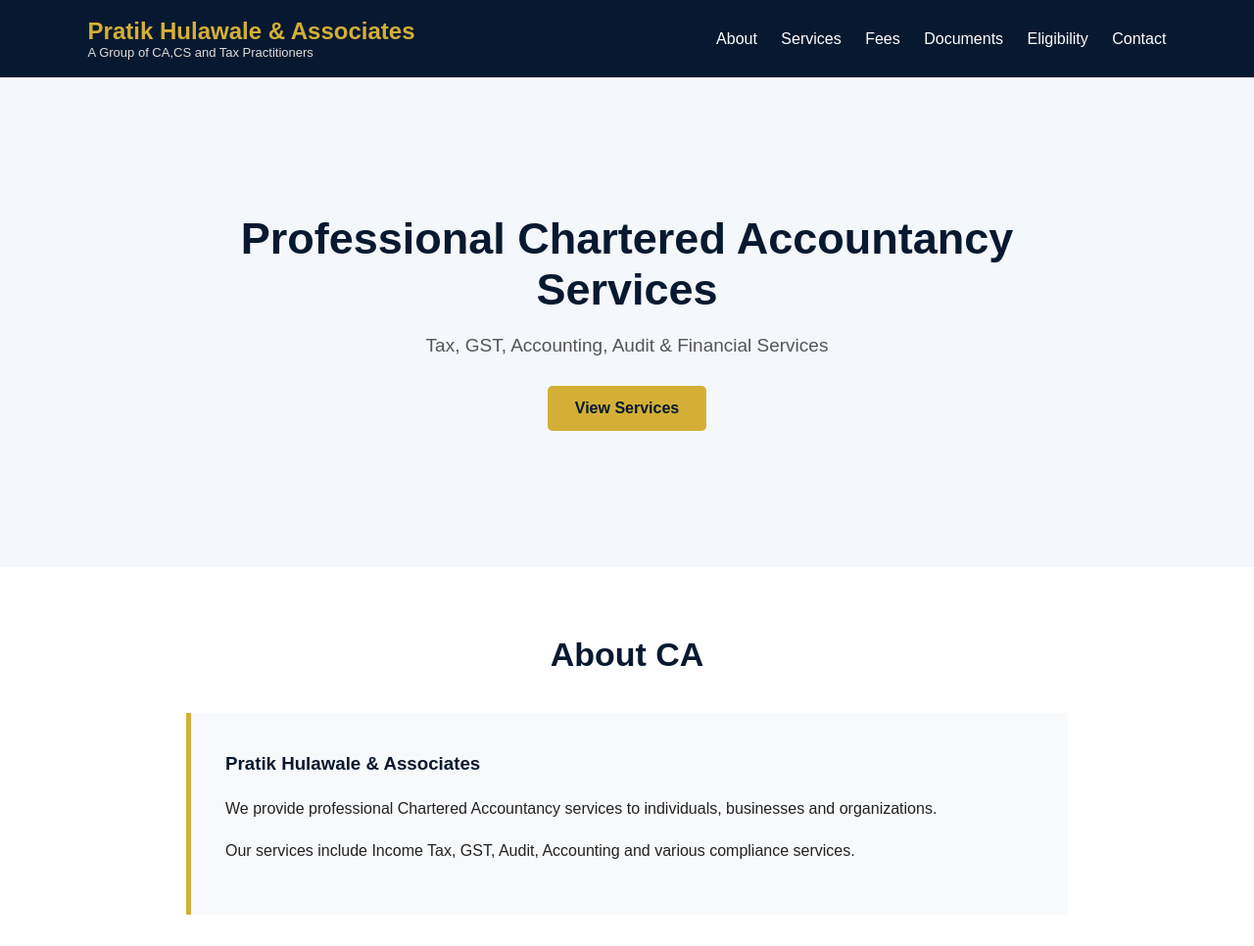
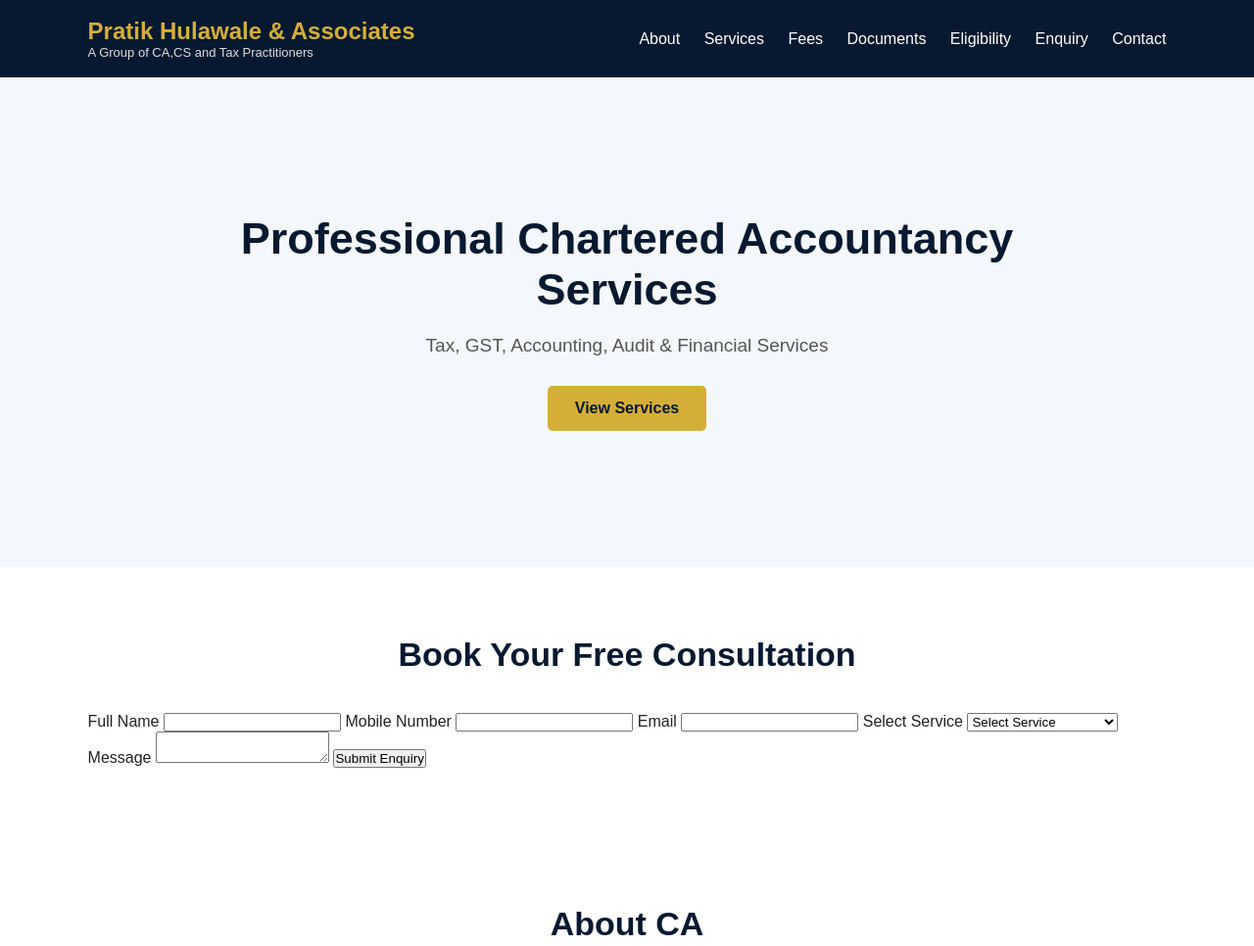
Before and after one commit to PratikHulawaleandAssociates/Pratik-Hulawale-and-Associates, a plain HTML site: page index.html in a window 1280 px wide. Shown: the top 966 px of the page at 98% size. Drawn offline with Linux system fonts and the light colour scheme.

Commit message:
Add customer enquiry section and update navigation
Updated the index.html file to include a customer enquiry section with a form for booking consultations. Adjusted the navigation links and ensured proper structure for the HTML document.

```diff
--- a/index.html
+++ b/index.html
@@ -26,9 +26,14 @@
             <a href="#fees">Fees</a>
             <a href="#documents">Documents</a>
             <a href="#eligibility">Eligibility</a>
+            <a href="#enquiry">Enquiry</a>
             <a href="#contact">Contact</a>
         </nav>
+
+
     </header>
+
+
 
 
     <!-- HOME -->
@@ -44,6 +49,51 @@
             View Services
         </a>
     </section>
+
+
+
+
+<!-- CUSTOMER ENQUIRY -->
+
+<section id="Book Your Free Consultation">
+
+    <h2>Book Your Free Consultation</h2>
+
+    <form action="https://formspree.io/f/xkjolozy"
+          method="POST">
+
+        <label>Full Name</label>
+        <input type="text" name="name" required>
+
+        <label>Mobile Number</label>
+        <input type="tel" name="phone"
+               pattern="[0-9]{10}"
+               maxlength="10" required>
+
+        <label>Email</label>
+        <input type="email" name="email">
+
+
+        <label>Select Service</label>
+        <select name="service" required>
+            <option value="">Select Service</option>
+            <option>Income Tax Return</option>
+            <option>GST Registration</option>
+            <option>GST Return Filing</option>
+            <option>Accounting</option>
+            <option>Audit</option>
+            <option>Company Registration</option>
+            <option>Other Services</option>
+        </select>
+
+        <label>Message</label>
+        <textarea name="message" required></textarea>
+
+        <button type="submit">Submit Enquiry</button>
+
+    </form>
+
+</section>
 
 
     <!-- ABOUT CA -->
@@ -384,6 +434,14 @@
 
 
 
+
+<!-- CONTACT -->
+
+<section id="contact">
+
+
+
+
     <!-- CONTACT -->
 
     <section id="contact">
```
